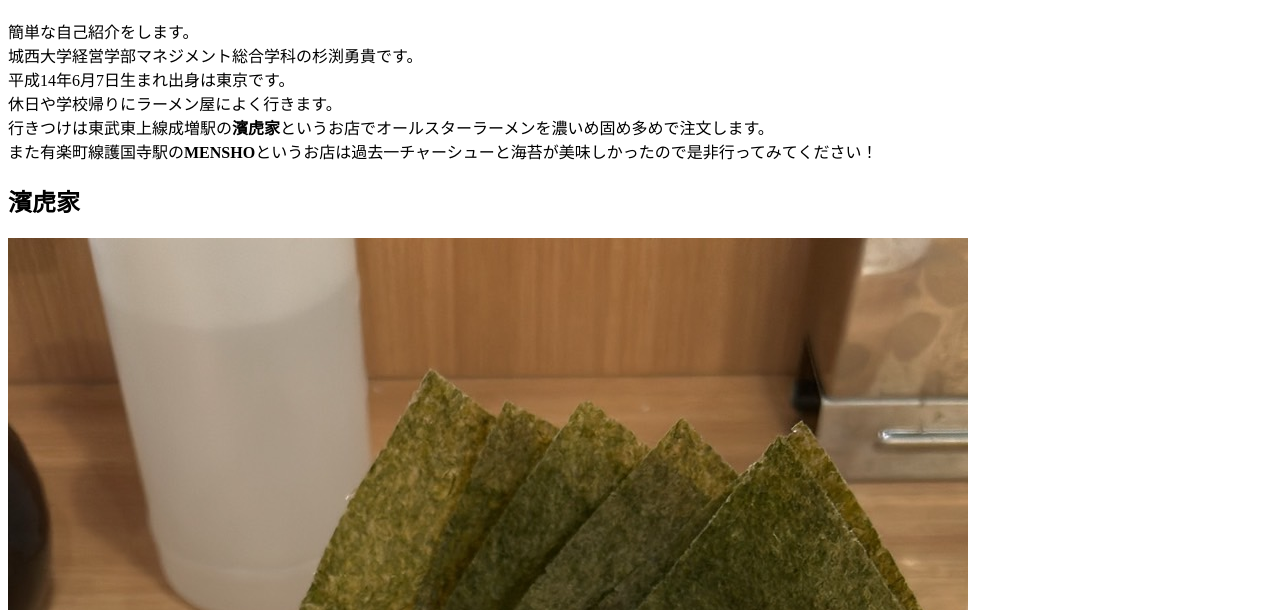
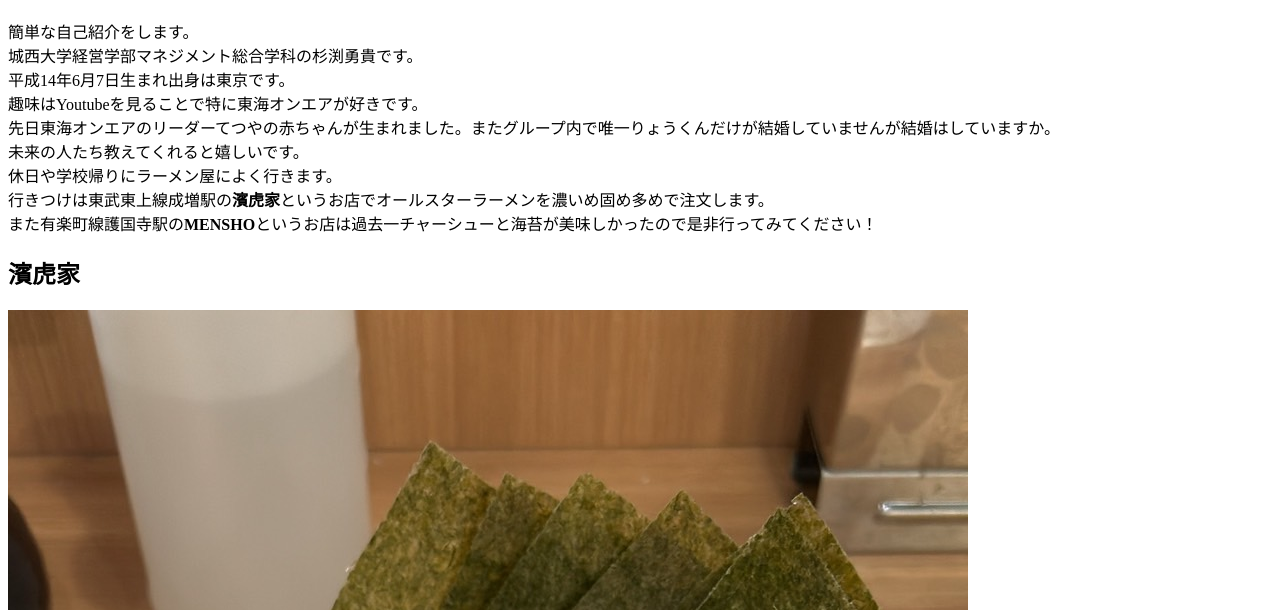
Before and after one commit to sugibuchiyuki/web-2024-2, a plain HTML site: page index.html in a window 1280 px wide. Shown: the part 190-800 px from the top of the page. Drawn offline with Linux system fonts and the light colour scheme.

Commit message:
Update index.html

```diff
--- a/index.html
+++ b/index.html
@@ -22,7 +22,7 @@
 
 <h1>間違え探し</h1>
 
-<p>簡単な自己紹介をします。<br>城西大学経営学部マネジメント総合学科の杉渕勇貴です。<br>平成14年6月7日生まれ出身は東京です。<br>休日や学校帰りにラーメン屋によく行きます。
+<p>簡単な自己紹介をします。<br>城西大学経営学部マネジメント総合学科の杉渕勇貴です。<br>平成14年6月7日生まれ出身は東京です。<br>趣味はYoutubeを見ることで特に東海オンエアが好きです。<br>先日東海オンエアのリーダーてつやの赤ちゃんが生まれました。またグループ内で唯一りょうくんだけが結婚していませんが結婚はしていますか。<br>未来の人たち教えてくれると嬉しいです。<br>休日や学校帰りにラーメン屋によく行きます。
 <br>行きつけは東武東上線成増駅の<strong>濱虎家</strong>というお店でオールスターラーメンを濃いめ固め多めで注文します。<br>また有楽町線護国寺駅の<strong>MENSHO</strong>というお店は過去一チャーシューと海苔が美味しかったので是非行ってみてください！</p>
 
 <h2>濱虎家</h2>
```
